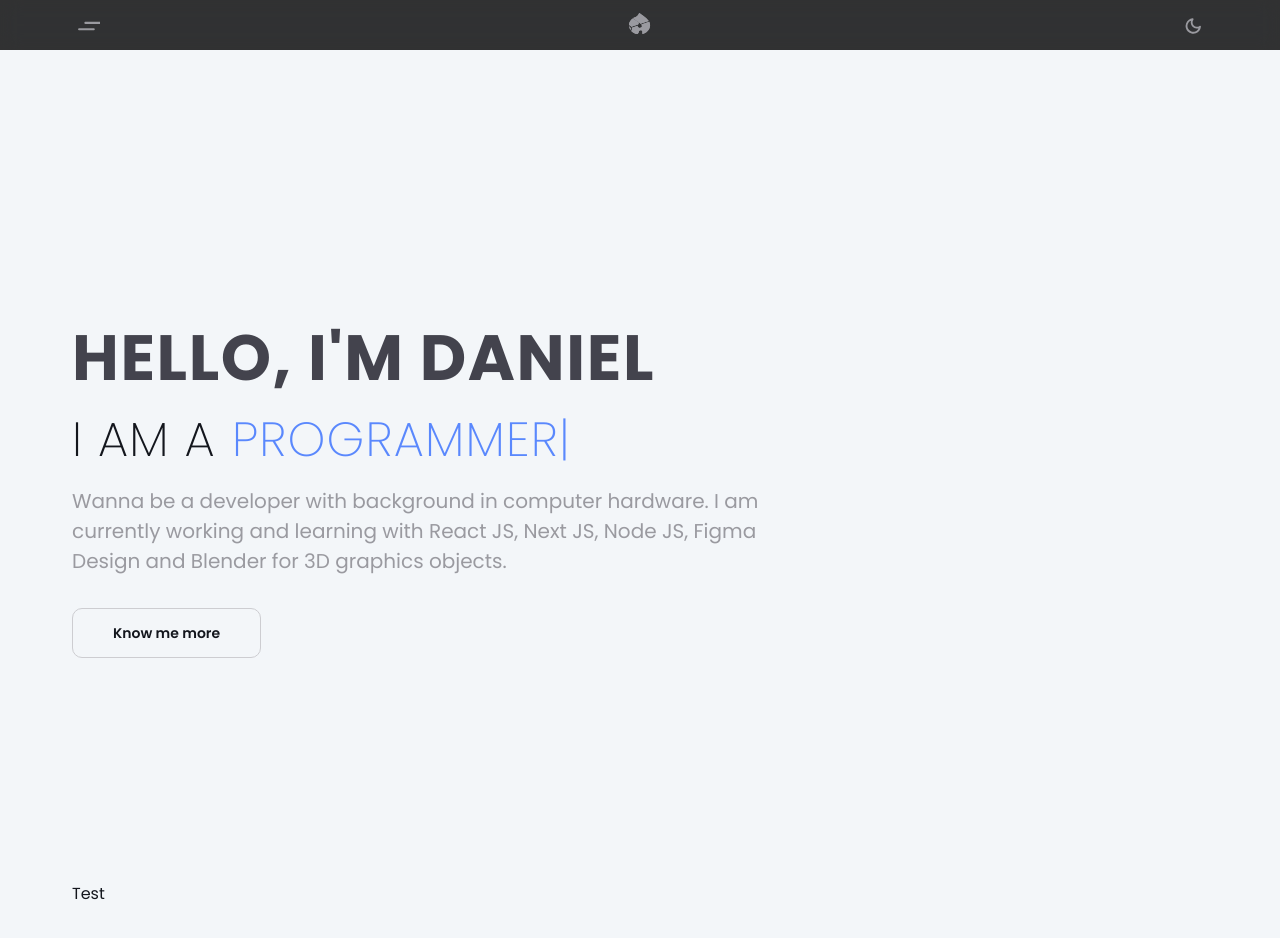
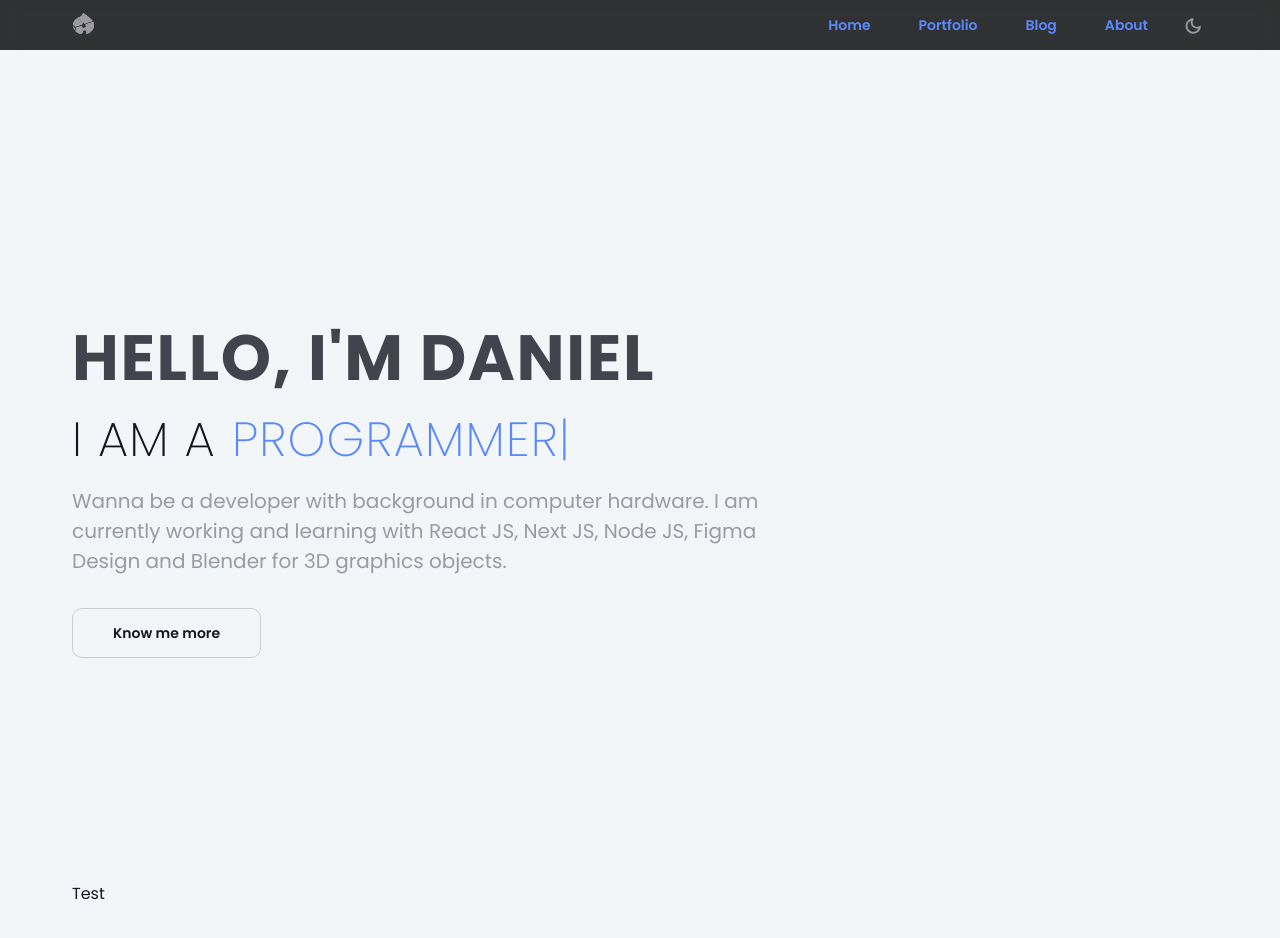
Before and after one commit to adazol123/mobile-first-approach-chakra, a Next.js app: page / in a window 1280 px wide. Shown: the top 938 px of the page. Built offline with nearby package versions, Linux system fonts and the light colour scheme.

Commit message:
nav-menu design test 2.0

```diff
--- a/components/Button/CTA_Button.js
+++ b/components/Button/CTA_Button.js
@@ -1,6 +1,6 @@
 import { mode, createBreakpoints } from "@chakra-ui/theme-tools"
 
-export const Button = {
+export const Button =  {
 
     baseStyle: {
         // fontWeight: 'semibold',
@@ -22,6 +22,12 @@ export const Button = {
         }
     },
     variants: {
+        link: (props) => ({
+            color: mode('custom.secondary', 'custom.primary')(props),
+            textDecoration: 'none',
+            _hover: { textDecoration: 'none', opacity: 0.6}
+
+        }),
         outline: {
             // border: '3px solid',
             // borderColor: 'blackAlpha.700'
--- a/components/Header/NavMenu.js
+++ b/components/Header/NavMenu.js
@@ -11,10 +11,10 @@ export const NavMenu = ({ isMenu, setMenu} ) => {
    return (
     <>
     <ModalNav  open={isMenu} setOpen={setMenu}>
-       <Button variant='outline' >Home</Button>
-       <Button variant='outline' >Portfolio</Button>
-       <Button variant='outline' >Blog</Button>
-       <Button variant='outline' >About</Button>
+       <Button height='120px' variant='outline' >Home</Button>
+       <Button height='120px' variant='outline' >Portfolio</Button>
+       <Button height='120px' variant='outline' >Blog</Button>
+       <Button height='120px' variant='outline' >About</Button>
     </ModalNav>
     </>
    )
--- a/components/Header/NavbarNew.js
+++ b/components/Header/NavbarNew.js
@@ -24,7 +24,7 @@ export const NavbarNew = ({ children ,isMenu, setMenu }) => {
         <>
         <StickNav
 
-            justifyContent='space-between'
+            justifyContent={['space-between', 'flex-end']}
             alignItems='center'
             minHeight='42px'
             // height='52px'
@@ -35,6 +35,8 @@ export const NavbarNew = ({ children ,isMenu, setMenu }) => {
             px={[4,6,8]}
             mx='auto'
         >
+            <Flex justifyContent='space-between' flexDirection={['row','row-reverse']} alignItems='center' width={['55%','full']} mr={5}>
+                <Flex display={['flex','none']}>
                 <Button padding={1} aria-label='Toggle Dark Mode'variant='ghost'>
                     {isMenu? <Icon
                         fill='gray.300'
@@ -58,6 +60,10 @@ export const NavbarNew = ({ children ,isMenu, setMenu }) => {
                         {hamburger}
                     </Icon>}
                 </Button>
+                </Flex>
+                <Flex display={['none', 'flex']}>
+                    {isDesktop()}
+                </Flex>
             <Icon
                 fill='gray.300'
                 _hover={{ fill:colorMode === 'dark'? 'custom.primary': 'custom.secondary'}}
@@ -67,9 +73,35 @@ export const NavbarNew = ({ children ,isMenu, setMenu }) => {
                 viewBox="0 0 23 25" boxSize={6}>
                 {logo}
             </Icon>
+            </Flex>
             <ThemeSwitch />
         </StickNav>
 
         </>
     )
 }
+
+const isDesktop = () => {
+    const { colorMode } = useColorMode()
+    return (
+        <>
+            <Flex gridGap={8}>
+
+                <Button  variant='link' p={2}> Home </Button>
+                <Button  variant='link' p={2}> Portfolio </Button>
+                <Button  variant='link' p={2}> Blog </Button>
+                <Button  variant='link' p={2}> About </Button>
+            </Flex>
+        </>
+    )
+}
+
+const isMobile = () => {
+    return (
+        <>
+        <Flex>
+
+        </Flex>
+        </>
+    )
+}
--- a/components/Modal/ModalNav.js
+++ b/components/Modal/ModalNav.js
@@ -1,61 +1,67 @@
 import { Box, Flex } from "@chakra-ui/react"
-import { motion, AnimatePresence } from "framer-motion"
-import { useState } from "react"
+import { AnimatePresence, m, LazyMotion } from "framer-motion"
+
+const loadFeatures = () =>
+    import('../features.js').then(res => res.default)
 
 const ModalNav = ( { children, open, setOpen }) => {
 
     return (
-        <AnimatePresence>
+        <LazyMotion features={loadFeatures}>
+            <AnimatePresence>
             {open && (
                 <>
                 <Box
-                    as={motion.div}
+                    as={m.div}
                     position='fixed'
                     top='0'
                     left='0'
                     height='100vh'
                     width='100vw'
-                    background='blackAlpha.500'
+                    background='whiteAlpha.200'
                     className='modal-backdrop'
                     overflow='hidden'
-                    backdropFilter=' saturate(100%) blur(10px)'
+                    backdropFilter=' saturate(150%) blur(5px)'
                     initial={{ opacity: 0,  }}
                     animate={{ opacity: 1, transition: { duration: 0.4, ease: "easeInOut" } }}
                     exit={{ opacity: 0, transition: { delay: 0.6 }}}
                     onClick={() => setOpen(false)}
                 />
                     <Box
-                        as={motion.div}
+                        as={m.div}
                         position='fixed'
                         inset='0'
                         margin='auto'
-                        width='90%'
-                        height='50%'
+                        width='96%'
+                        height='78%'
                         borderRadius='10px'
-                        background='whiteAlpha.300'
+                        background='blackAlpha.200'
                         padding='2px'
+                        backdropFilter=' saturate(150%) blur(30px)'
                         className='modal-content-wrapper'
+                        zIndex='998'
 
-                        initial={{ scale: 1, x: 500,  }}
+                        initial={{ scale: 1, x: '150%',  }}
                         animate={{ scale: 1, x: 0, transition: { duration: 0.4, ease: "easeInOut" } }}
-                        exit={{ x: 500, transition: { duration: 0.4 } }}
+                        exit={{ x: '150%', transition: { duration: 0.4 } }}
                     >
                     <Flex
-                        as={motion.div}
-                        flexDir='column'
+                        as={m.div}
+                        flexDir='column's
                         width='100%'
                         height='100%'
                         justifyContent='center'
                         alignContent='stretch'
-                        gridGap={3}
-                        p={10}
+                        gridGap={5}
+                        p={5}
                     >
                     {children}
                     </Flex>
                     </Box>
                 </>
             )}
-        </AnimatePresence>
+            </AnimatePresence>
+        </LazyMotion>
     )
 }
 
--- a/components/Wrapper/Container.js
+++ b/components/Wrapper/Container.js
@@ -28,7 +28,7 @@ export const Container = ({ children }) => {
                         mb={[2,4,8]}
                         py={1}
                         as='header'
-                        background={colorMode === 'dark'? 'whiteAlpha.800' : 'blackAlpha.800'}
+                        background={colorMode === 'dark'? 'whiteAlpha.400' : 'blackAlpha.800'}
                         transition=' 2s ease'
         >
         <NavbarNew isMenu={isMenu} setMenu={setMenu}/>
--- /dev/null
+++ b/components/features.js
@@ -0,0 +1,2 @@
+import { domMax } from "framer-motion";
+export default domMax
```
Also changed, not shown: components/Modal/ModalNavDesktop.js (added, +17 -0 lines). Lines whose indentation alone changed are shown as unchanged.
